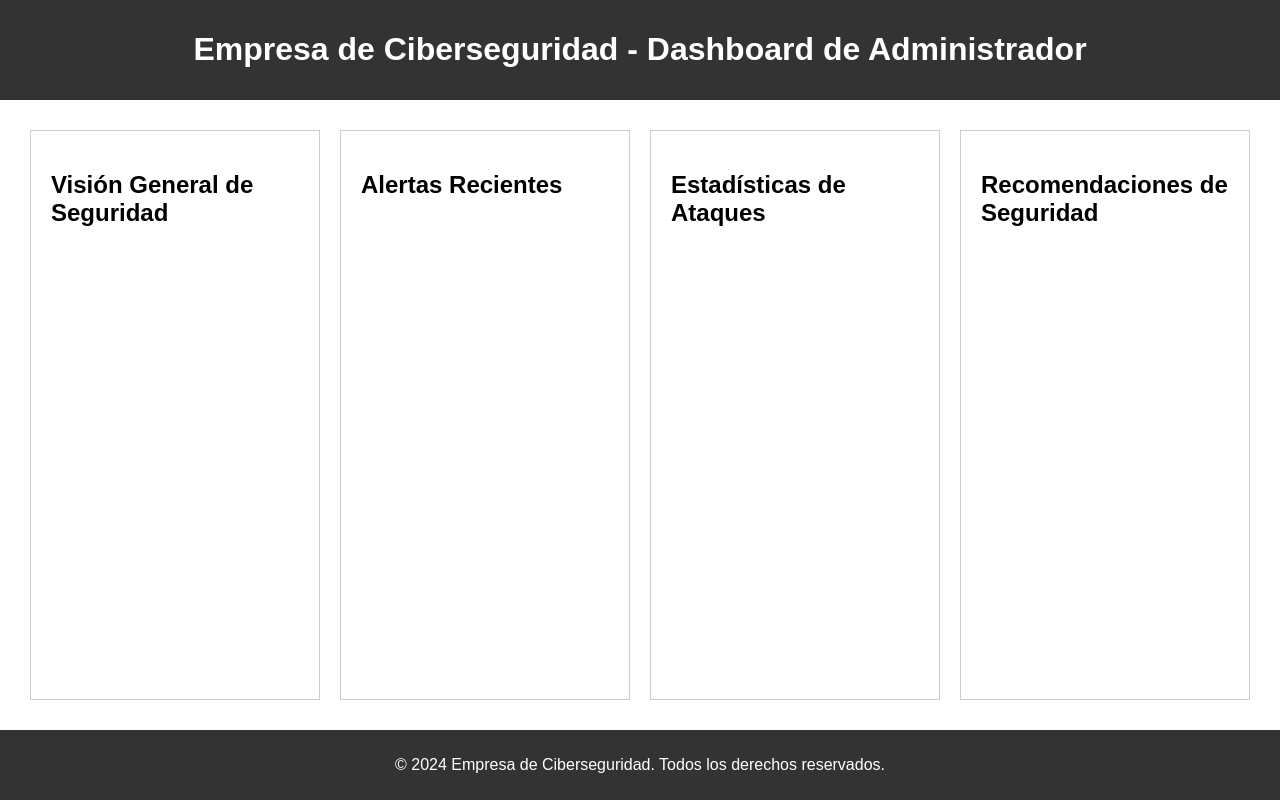
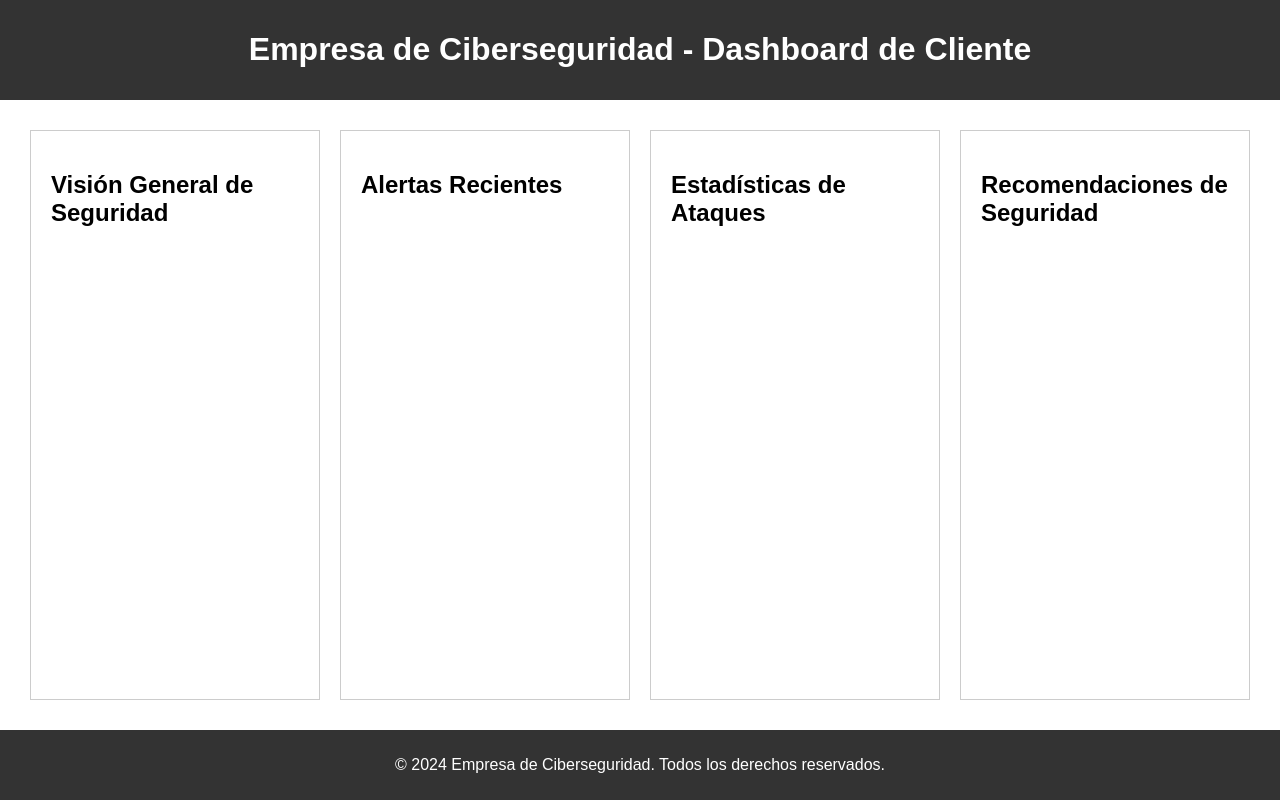
Before and after one commit to frameworkc14/cyber, a plain HTML site: page customer.html in a window 1280 px wide. Drawn offline with Linux system fonts and the light colour scheme.

Commit message:
Update customer.html

```diff
--- a/customer.html
+++ b/customer.html
@@ -2,7 +2,7 @@
 <html lang="es">
 <head>
     <meta charset="UTF-8">
-    <title>Dashboard de Administrador de Ciberseguridad</title>
+    <title>Dashboard de Cliente Cyber </title>
     <style>
         body { font-family: Arial, sans-serif; margin: 0; padding: 0; display: flex; flex-direction: column; height: 100vh; }
         header, footer { background-color: #333; color: white; text-align: center; padding: 10px 0; }
@@ -13,7 +13,7 @@
 </head>
 <body>
     <header>
-        <h1>Empresa de Ciberseguridad - Dashboard de Administrador</h1>
+        <h1>Empresa de Ciberseguridad - Dashboard de Cliente</h1>
     </header>
     <main>
         <div class="section">
```
